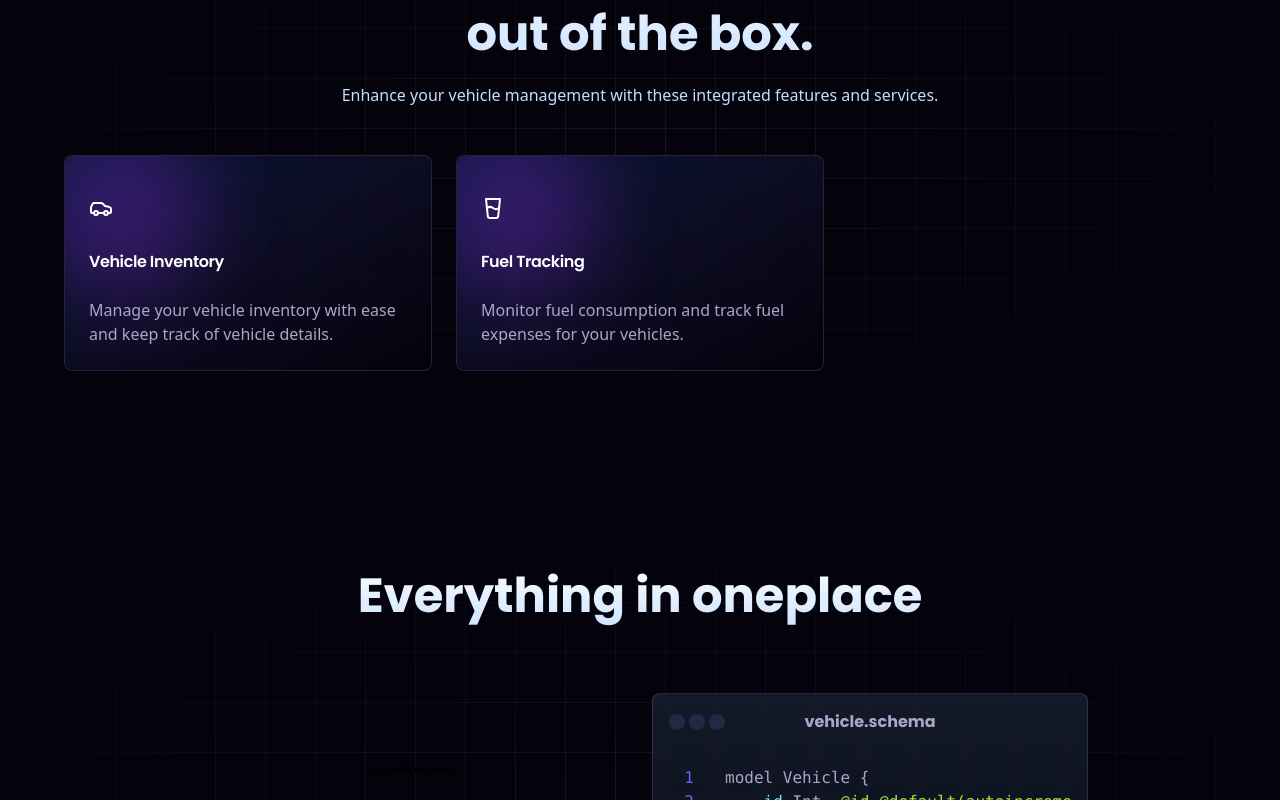
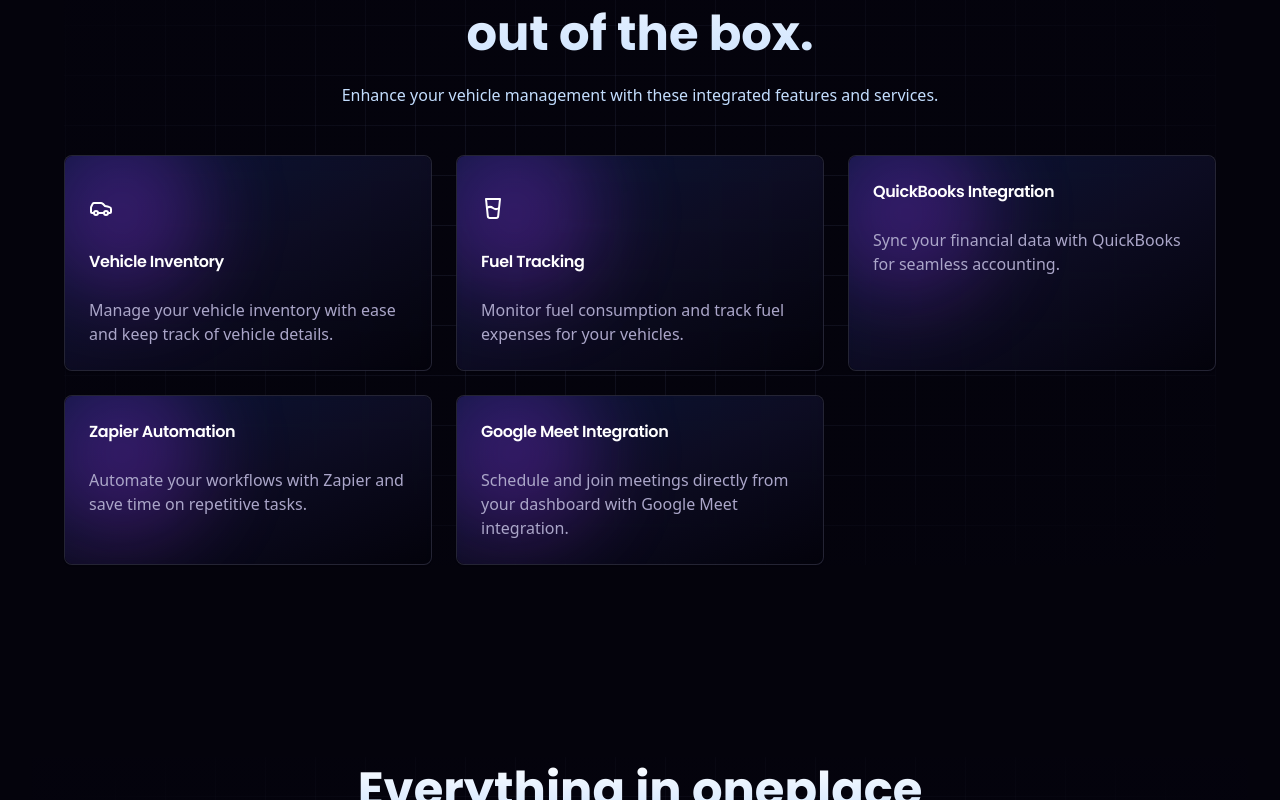
Before and after one commit to Logic-Auto/vehiclemanager, a Next.js app: page /en in a window 1280 px wide. Shown: the part 1560-2360 px from the top of the page. Built offline with nearby package versions, Linux system fonts and the light colour scheme; no server answers.

Commit message:
Update Integrations.tsx

```diff
--- a/src/components/marketing/integrations/Integrations.tsx
+++ b/src/components/marketing/integrations/Integrations.tsx
@@ -56,6 +56,56 @@ export default function Integrations() {
             </div>
           </Card>
 
+<Card className="relative flex overflow-hidden md:grid-cols-1 lg:col-span-2 bg-background/70 backdrop-blur-sm border-border/20">
+  <div className="absolute w-[170px] h-[170px] bg-purple-600/30 rounded-full -top-7 -left-7 z-[0] blur-2xl" />
+  <div className="rounded-lg bg-gradient-to-br from-blue-600/20 via-indigo-500/10 to-transparent">
+    <CardHeader className="relative">
+      <CardTitle className="text-white text-md">
+        QuickBooks Integration
+      </CardTitle>
+    </CardHeader>
+    <CardContent className="relative">
+      <p>
+        Sync your financial data with QuickBooks for seamless accounting.
+      </p>
+    </CardContent>
+  </div>
+</Card>
+
+<Card className="relative flex overflow-hidden md:grid-cols-1 lg:col-span-2 bg-background/70 backdrop-blur-sm border-border/20">
+  <div className="absolute w-[170px] h-[170px] bg-purple-600/30 rounded-full -top-7 -left-7 z-[0] blur-2xl" />
+  <div className="rounded-lg bg-gradient-to-br from-blue-600/20 via-indigo-500/10 to-transparent">
+    <CardHeader className="relative">
+      <CardTitle className="text-white text-md">
+        Zapier Automation
+      </CardTitle>
+    </CardHeader>
+    <CardContent className="relative">
+      <p>
+        Automate your workflows with Zapier and save time on repetitive tasks.
+      </p>
+    </CardContent>
+  </div>
+</Card>
+
+<Card className="relative flex overflow-hidden md:grid-cols-1 lg:col-span-2 bg-background/70 backdrop-blur-sm border-border/20">
+  <div className="absolute w-[170px] h-[170px] bg-purple-600/30 rounded-full -top-7 -left-7 z-[0] blur-2xl" />
+  <div className="rounded-lg bg-gradient-to-br from-blue-600/20 via-indigo-500/10 to-transparent">
+    <CardHeader className="relative">
+      <CardTitle className="text-white text-md">
+        Google Meet Integration
+      </CardTitle>
+    </CardHeader>
+    <CardContent className="relative">
+      <p>
+        Schedule and join meetings directly from your dashboard with Google Meet integration.
+      </p>
+    </CardContent>
+  </div>
+</Card>
+
+
+
           {/* Add more integration examples here */}
 
         </div>
```
